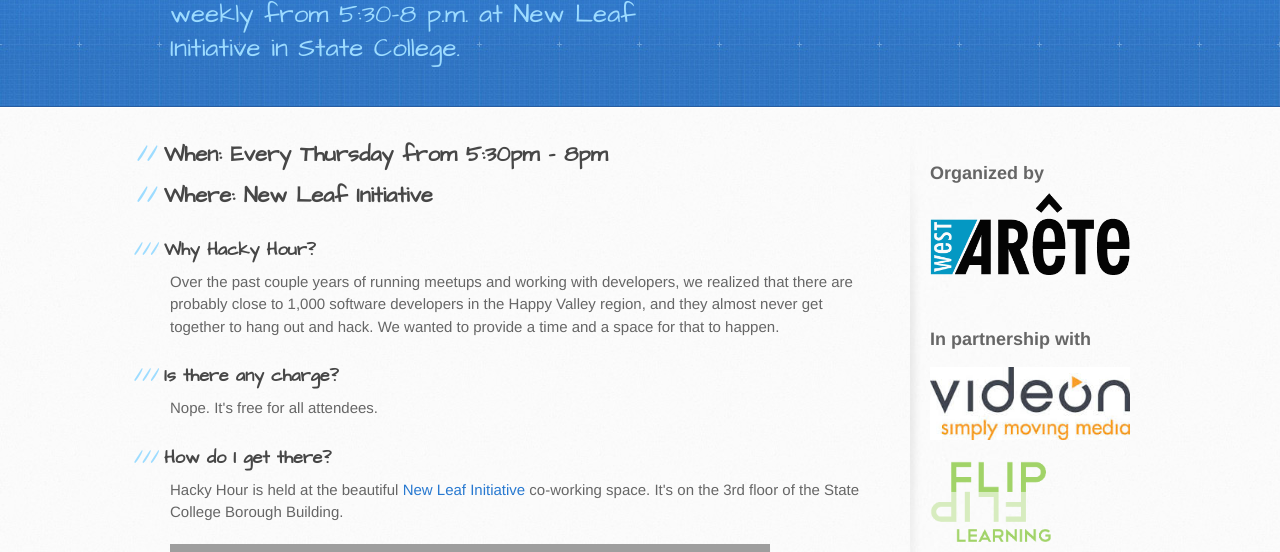
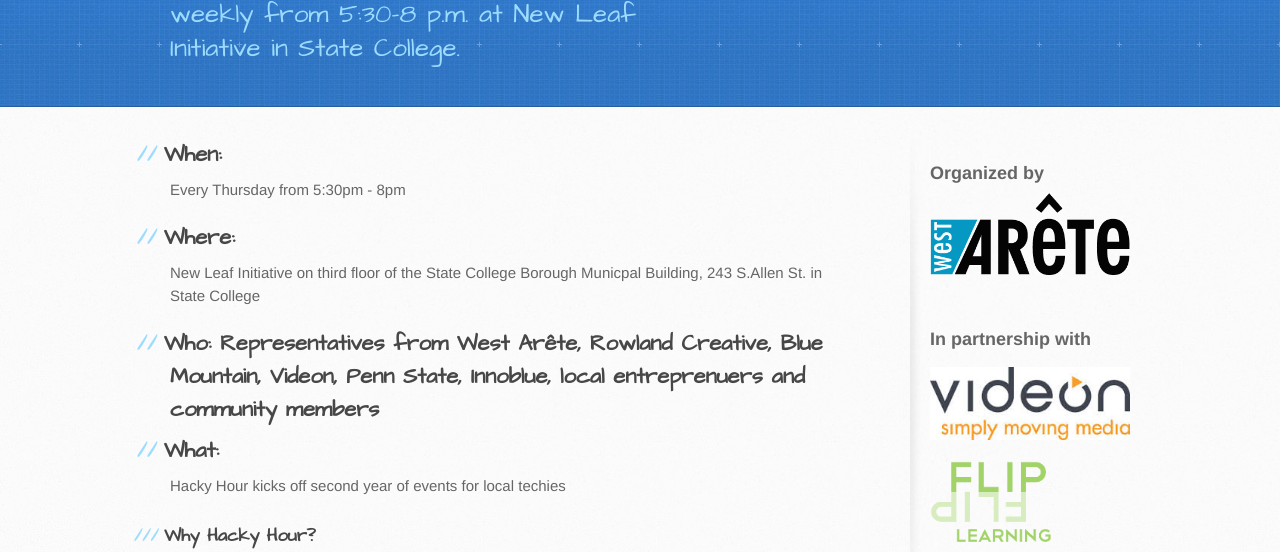
Before and after one commit to westarete/hackyhour, a plain HTML site: page index.html in a window 1280 px wide. Shown: the part 196-748 px from the top of the page. Drawn offline with nearby package versions, Linux system fonts and the light colour scheme; grey boxes are pictures that could not be loaded.

Commit message:
Add text to homepage

```diff
--- a/index.html
+++ b/index.html
@@ -35,8 +35,17 @@
     <div id="content-wrapper">
       <div class="inner clearfix">
         <section id="main-content">
-          <h2>When: Every Thursday from 5:30pm - 8pm</h2>
-          <h2>Where: New Leaf Initiative</h2>
+          <h2>When:</h2>
+          <p>Every Thursday from 5:30pm - 8pm</p>
+
+          <h2>Where:</h2>
+          <p>New Leaf Initiative on third floor of the State College Borough Municpal Building, 243 S.Allen St. in State College</p>
+
+          <h2>Who: Representatives from West Arête, Rowland Creative, Blue Mountain, Videon, Penn State, Innoblue, local entreprenuers and community members</h2>
+
+          <h2>What:</h2>
+
+          <p>Hacky Hour kicks off second year of events for local techies</p>
 
           <h3>Why Hacky Hour?</h3>
 
```
